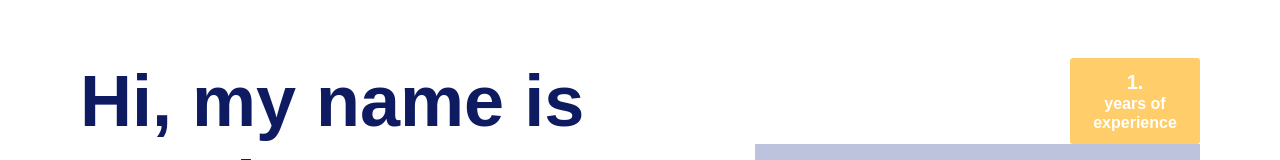
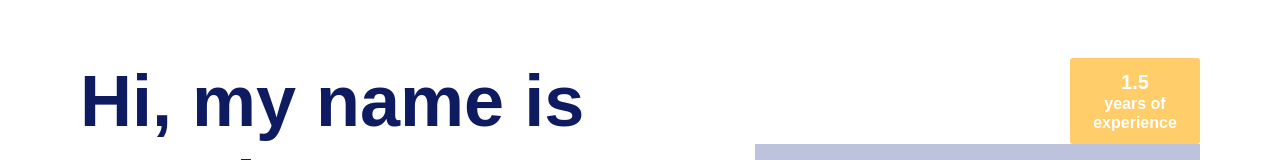
Before and after one commit to sumit08-01/Portfolio-website, a React (Vite) app: page / in a window 1280 px wide. Shown: the part 212-372 px from the top of the page. Built offline with nearby package versions, Linux system fonts and the light colour scheme; no server answers; the database is empty.

Commit message:
Update Landing.jsx
data change

```diff
--- a/src/features/Landing.jsx
+++ b/src/features/Landing.jsx
@@ -62,7 +62,7 @@ export const Landing = () => {
       {/* <Text fontSize="xl">
         {new Date().getFullYear() - 2022 + "." + (new Date().getMonth() - 2)}
       </Text> */}
-      <Text fontSize="xl">{new Date().getFullYear() - 2022 + "."}</Text>
+      <Text fontSize="xl">{new Date().getFullYear() - 2022 + "." + new Date().getMonth()}</Text>
       <Text>years of experience</Text>
     </Badge>
   );
```
